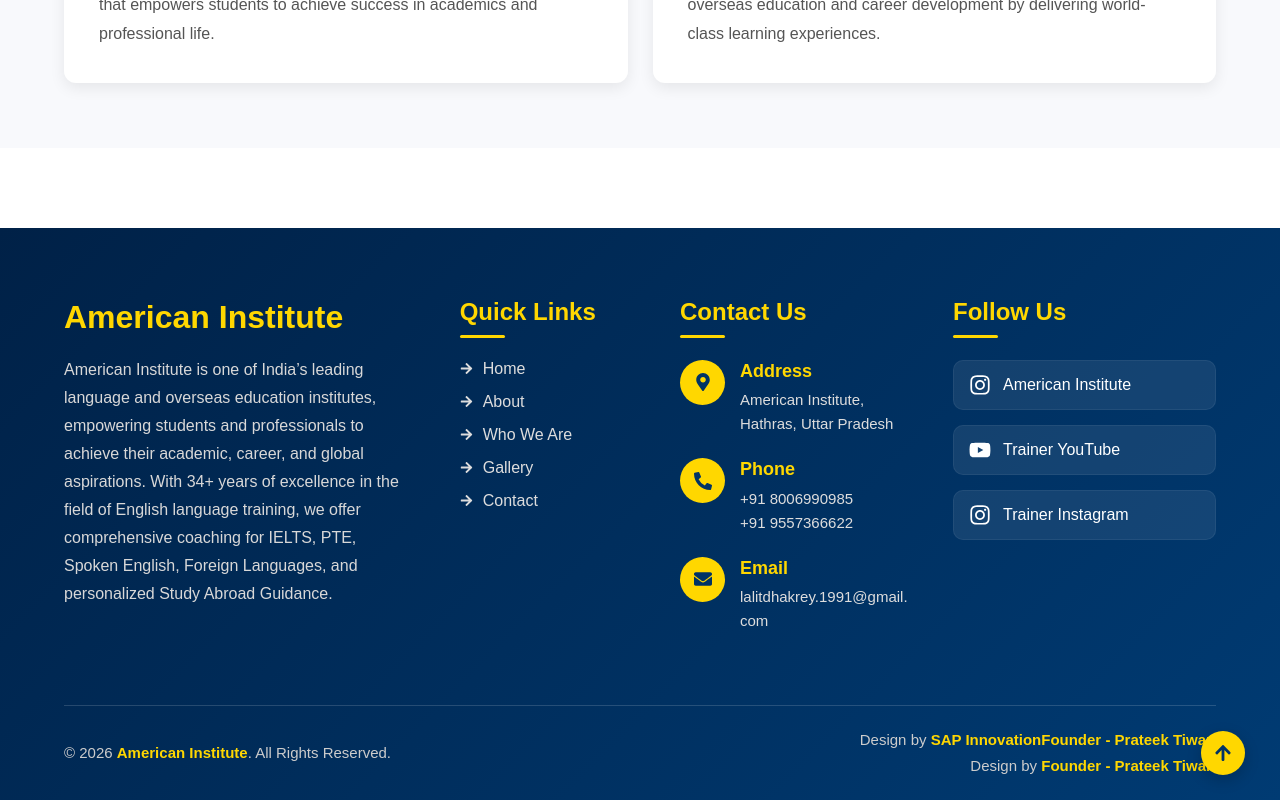
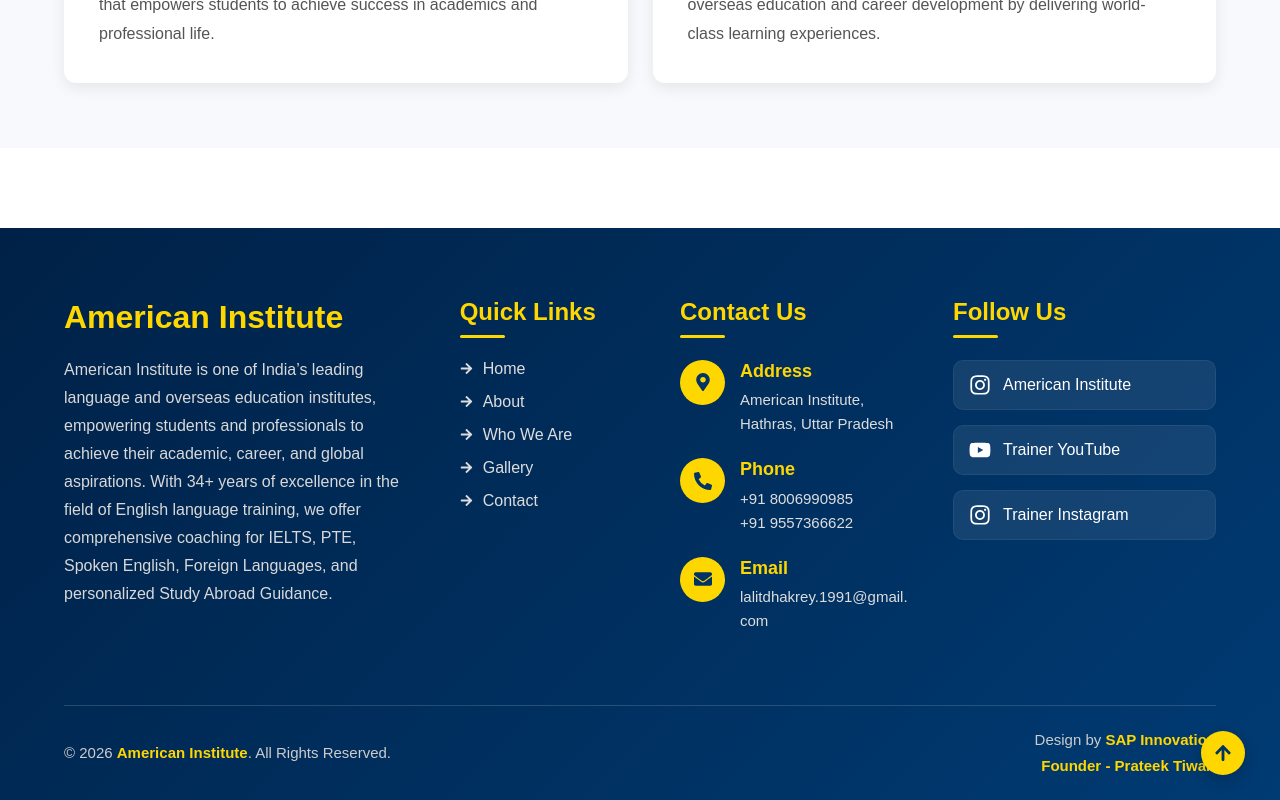
Before and after one commit to SagarGoyal007/American-Institute, a React (Vite) app in the folder client/: page /about in a window 1280 px wide. Shown: the part 2720-3520 px from the top of the page. Built offline with nearby package versions, Linux system fonts and the light colour scheme.

Commit message:
Clean up footer by removing duplicate text
Removed duplicate founder information from footer.

```diff
--- a/client/src/components/Footer.jsx
+++ b/client/src/components/Footer.jsx
@@ -267,12 +267,8 @@
                         <span>
                             SAP Innovation
                         </span>
-                        <span>
-                            Founder - Prateek Tiwari
-                        </span>
                     </p>
                     <p>
-                        Design by{" "}
                         <span>
                             Founder - Prateek Tiwari
                         </span>
```
